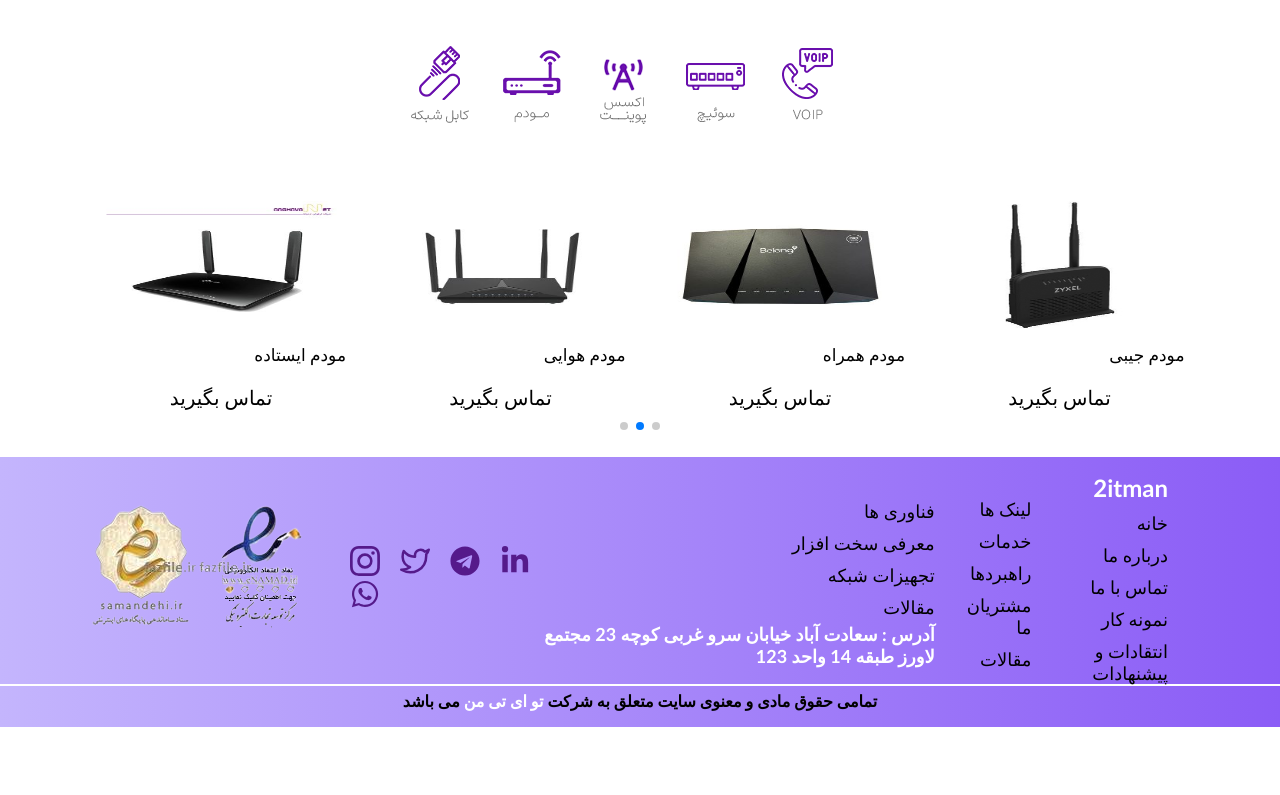
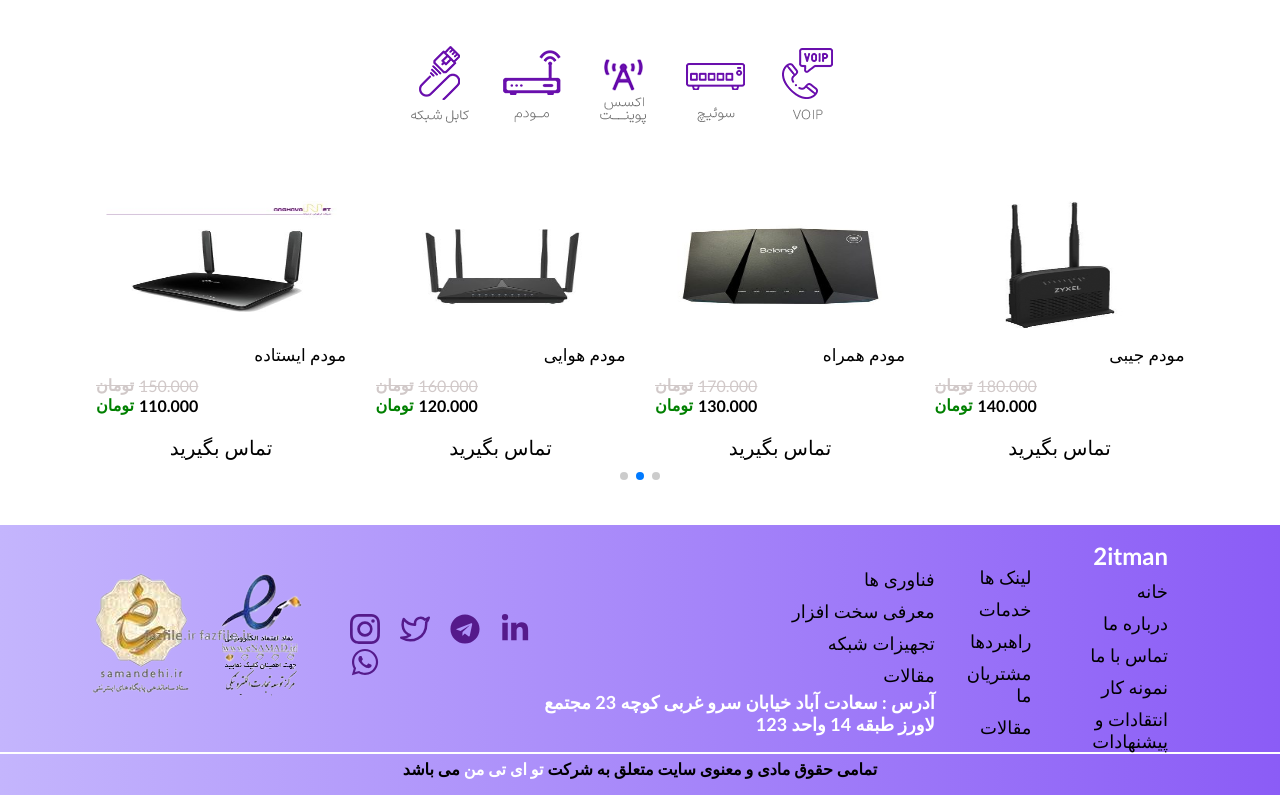
Before and after one commit to Behrooz-zendehdel/It, a React (Create React App) app: page / in a window 1280 px wide. Shown: the part 1867-2662 px from the top of the page. Before the commit the page ends 2594 px from the top, so only its background shows below. Built offline with nearby package versions, Linux system fonts and the light colour scheme.

Commit message:
edited css section-home

```diff
--- a/src/App.css
+++ b/src/App.css
@@ -303,7 +303,7 @@ body {
 /* ---------------section-modem------------------- */
 .box-modem {
   width: 250px;
-  height: 250px;
+  height: 300px;
   position: relative;
 }
 .box-modem:hover .hovered {
@@ -364,11 +364,25 @@ body {
   padding: 10px;
   cursor: pointer;
 }
+.modem-price-line {
+  display: flex;
+  flex-direction: row-reverse;
+  justify-content: left;
+  align-items: center;
+  text-decoration: line-through;
+  color: #d1c9c9;
+}
+.modem-price-line span:nth-child(1) {
+  color: #d1c9c9;
+  font-weight: bold;
+  margin-right: 5px;
+}
 .modem-price {
   display: flex;
   flex-direction: row-reverse;
-  justify-content: center;
+  justify-content: left;
   align-items: center;
+  font-weight: bold;
 }
 .modem-price span:nth-child(1) {
   color: green;
@@ -377,6 +391,7 @@ body {
 }
 .section-modem-all {
   width: 100%;
+  height: 350px;
   padding: 1rem;
 }
 
--- a/src/Pages/Modem.jsx
+++ b/src/Pages/Modem.jsx
@@ -43,6 +43,14 @@ const Modem = () => {
                       alt={modem.name}
                     />
                     <span className="desc-modem">{modem.desc}</span>
+                    <span className="modem-price-line">
+                      {" "}
+                      {modem.priceline} <span>تومان</span>
+                    </span>
+                    <span className="modem-price">
+                      {modem.price} <span>تومان</span>
+                    </span>
+
                     <span className="called">تماس بگیرید</span>
                   </div>
                 </div>
--- a/src/data/Data.js
+++ b/src/data/Data.js
@@ -113,6 +113,7 @@ export const modems = [
     img: require("../assets/modem/1.jpg"),
     name: "modem romizi",
     price: "100.000",
+    priceline: "140.000",
     desc: "مودم رومیزی",
   },
   {
@@ -120,6 +121,7 @@ export const modems = [
     img: require("../assets/modem/2.jpg"),
     name: "modem istade",
     price: "110.000",
+    priceline: "150.000",
     desc: "مودم ایستاده",
   },
   {
@@ -127,6 +129,7 @@ export const modems = [
     img: require("../assets/modem/3.jpg"),
     name: "modem havie",
     price: "120.000",
+    priceline: "160.000",
     desc: "مودم هوایی",
   },
   {
@@ -134,6 +137,7 @@ export const modems = [
     img: require("../assets/modem/4.jpg"),
     name: "modem hamrah",
     price: "130.000",
+    priceline: "170.000",
     desc: "مودم همراه",
   },
   {
@@ -141,6 +145,7 @@ export const modems = [
     img: require("../assets/modem/5.jpg"),
     name: "modem jibi",
     price: "140.000",
+    priceline: "180.000",
     desc: "مودم جیبی",
   },
   {
@@ -148,6 +153,7 @@ export const modems = [
     img: require("../assets/modem/6.jpg"),
     name: "modem sanati",
     price: "150.000",
+    priceline: "200.000",
     desc: "مودم صنعتی",
   },
 ];
```
